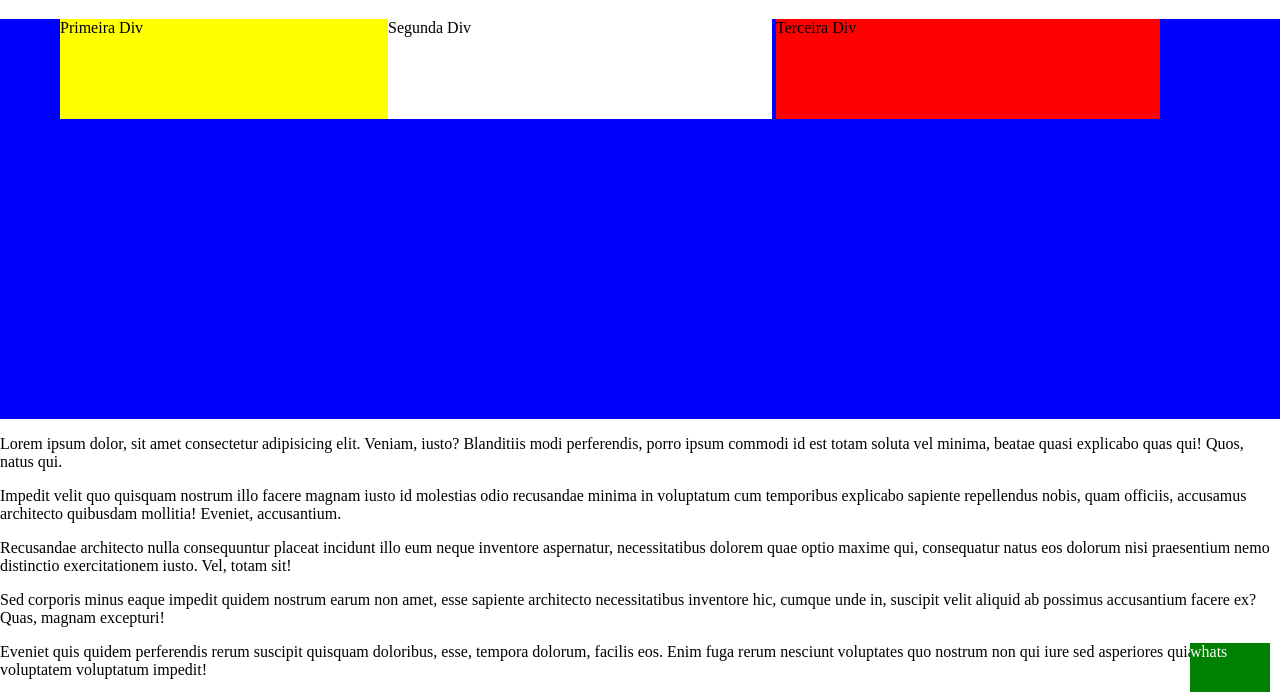
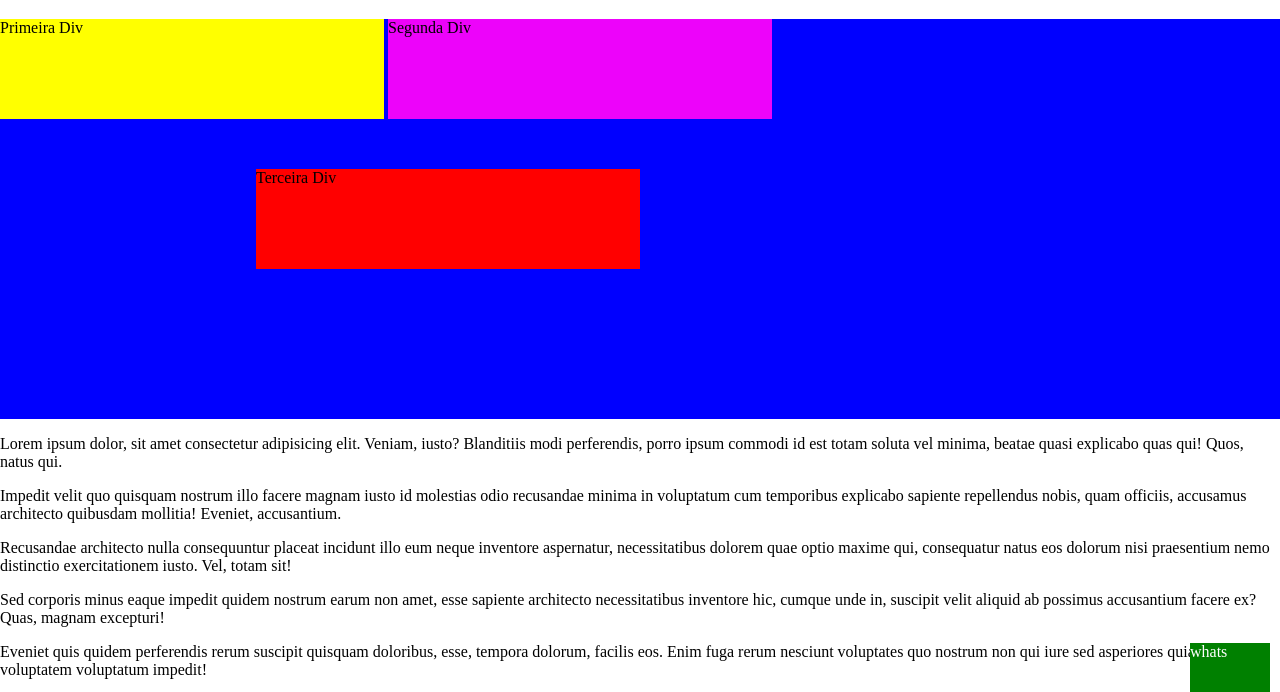
Before and after one commit to karingue/Study-CSS, a plain HTML site: page index.html in a window 1280 px wide. Shown: the part 67-759 px from the top of the page. Drawn offline with Linux system fonts and the light colour scheme.

Commit message:
New commit
New Position features types

```diff
--- a/css/style.css
+++ b/css/style.css
@@ -16,7 +16,8 @@ body{
     display: inline-block;
     background: blue;
     width: 100%;
-    height: 400px
+    height: 400px;
+    position: relative;
 }
 
 .div1{
@@ -25,17 +26,16 @@ body{
     background: yellow;
     height: 100px;
     position: relative;
-    left: 60px;
     z-index: 2;
 }
 
 .div2{
-    position: relative;/* Define a posição relativa do meu elemento*/
+    position: sticky;/* Ao dar Scrool na página, faz com que o elemento fique grudado na tela e acompanhe*/
     z-index: 3;
     height: 100px;
     width: 30%;
     display: inline-block;
-    background: white;
+    background: rgb(237, 3, 250);
 }
 
 .div3{
@@ -43,6 +43,9 @@ body{
     width: 30%;
     display: inline-block;
     background: red;
+    position: absolute; /* Definindo a posição do elemento dentro de outro elemento, apenas funciona se o elemento pai tem posição definida*/
+    top: 150px;
+    right: 50%;
 }
 
 .whats{/* Definindo um elemento para ser usado como se fosse de suporte de páginas padrão por ai*/
```
Also changed, not shown: Conteudos/ConteudosCSS.txt.
